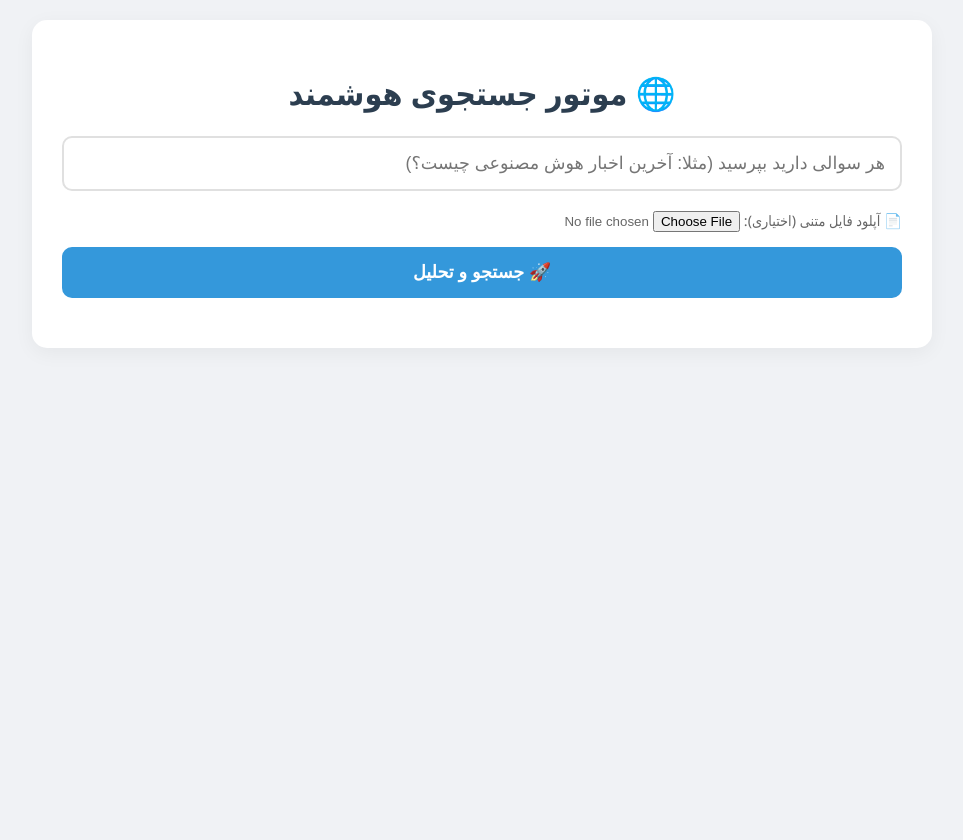
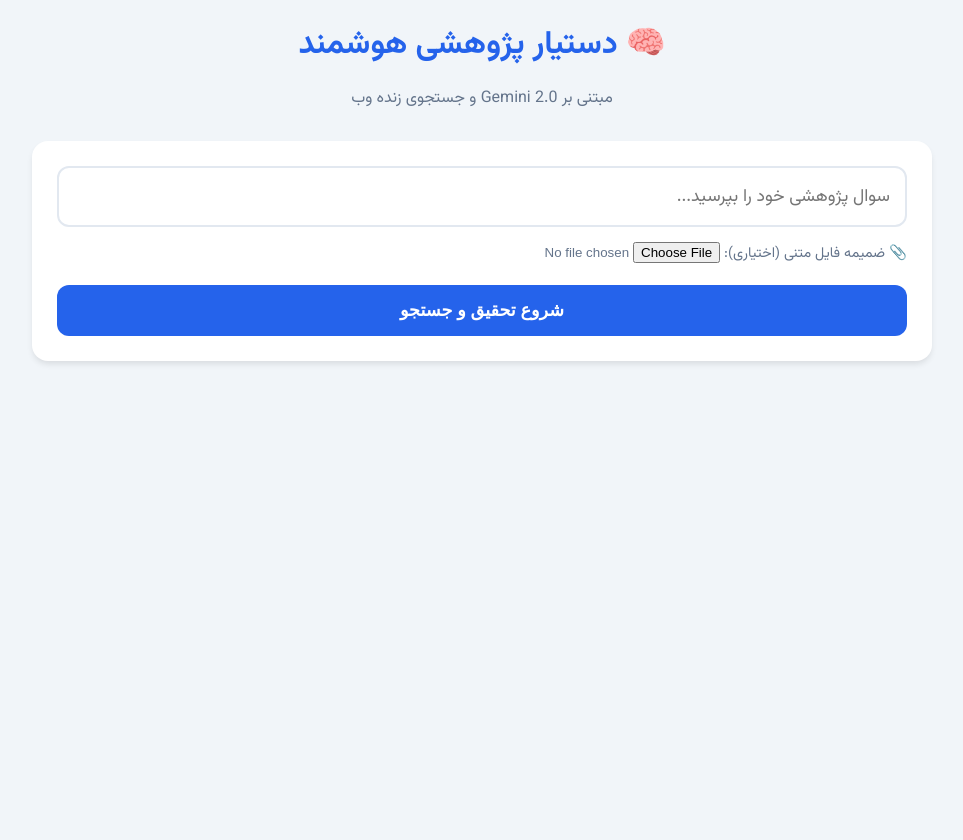
Before and after one commit to NovaGamerAHx/Perplexity, a Flask app: page / in a window 1280 px wide. Shown: the whole page, without its empty margins (158-1121 px from the left). Before the commit the page ends 348 px from the top, so only its background shows below. Run offline with Flask 3, Linux system fonts and the light colour scheme.

Commit message:
Update index.html

```diff
--- a/templates/index.html
+++ b/templates/index.html
@@ -3,84 +3,223 @@
 <head>
     <meta charset="UTF-8">
     <meta name="viewport" content="width=device-width, initial-scale=1.0">
-    <title>Perplex-Clone | موتور جستجوی هوشمند</title>
+    <title>Perplex-AI | دستیار هوشمند پژوهشی</title>
+    <link href="https://fonts.googleapis.com/css2?family=Vazirmatn:wght@300;400;700&display=swap" rel="stylesheet">
+    <script src="https://cdn.jsdelivr.net/npm/marked/marked.min.js"></script>
     <style>
-        body { font-family: 'Segoe UI', Tahoma, sans-serif; background: #f0f2f5; color: #333; max-width: 900px; margin: 0 auto; padding: 20px; }
-        .container { background: white; padding: 30px; border-radius: 15px; box-shadow: 0 5px 20px rgba(0,0,0,0.05); }
-        h1 { color: #2c3e50; text-align: center; }
+        :root {
+            --primary: #2563eb;
+            --bg: #f1f5f9;
+            --card-bg: #ffffff;
+            --text: #1e293b;
+            --border: #e2e8f0;
+        }
+        body {
+            font-family: 'Vazirmatn', sans-serif;
+            background-color: var(--bg);
+            color: var(--text);
+            margin: 0;
+            padding: 20px;
+            display: flex;
+            justify-content: center;
+            min-height: 100vh;
+        }
+        .container {
+            width: 100%;
+            max-width: 900px;
+        }
+        .header {
+            text-align: center;
+            margin-bottom: 30px;
+        }
+        .header h1 { color: var(--primary); margin: 0; }
 
-        .input-group { margin-bottom: 20px; }
-        input[type="text"] { width: 100%; padding: 15px; border: 2px solid #e0e0e0; border-radius: 10px; font-size: 1.1rem; box-sizing: border-box; }
-        input[type="file"] { margin-top: 10px; }
+        .search-box {
+            background: var(--card-bg);
+            padding: 25px;
+            border-radius: 16px;
+            box-shadow: 0 4px 6px -1px rgba(0, 0, 0, 0.1);
+            margin-bottom: 20px;
+        }
 
-        button { width: 100%; background: #3498db; color: white; border: none; padding: 15px; border-radius: 10px; font-size: 1.1rem; cursor: pointer; font-weight: bold; transition: 0.3s; margin-top: 15px; }
-        button:hover { background: #2980b9; }
-        button:disabled { background: #bdc3c7; }
+        input[type="text"] {
+            width: 100%;
+            padding: 15px;
+            border: 2px solid var(--border);
+            border-radius: 12px;
+            font-family: inherit;
+            font-size: 1.1rem;
+            box-sizing: border-box;
+            outline: none;
+            transition: 0.2s;
+        }
+        input[type="text"]:focus { border-color: var(--primary); }
 
-        #output-area { margin-top: 30px; display: none; }
+        .file-upload {
+            margin-top: 15px;
+            font-size: 0.9rem;
+            color: #64748b;
+        }
 
-        .steps-box { background: #f8f9fa; padding: 15px; border-radius: 10px; margin-bottom: 20px; border: 1px solid #e9ecef; font-size: 0.9rem; color: #555; }
-        .step-item { margin-bottom: 5px; display: flex; align-items: center; gap: 10px; }
+        button.main-btn {
+            width: 100%;
+            background: var(--primary);
+            color: white;
+            padding: 15px;
+            border: none;
+            border-radius: 12px;
+            font-size: 1.1rem;
+            font-weight: bold;
+            cursor: pointer;
+            margin-top: 20px;
+            transition: 0.2s;
+            display: flex;
+            justify-content: center;
+            align-items: center;
+            gap: 10px;
+        }
+        button.main-btn:hover { background: #1d4ed8; }
+        button.main-btn:disabled { background: #94a3b8; cursor: wait; }
 
-        .answer-box { line-height: 1.8; font-size: 1.05rem; color: #222; }
-        .sources-box { margin-top: 20px; padding-top: 10px; border-top: 1px solid #eee; font-size: 0.85rem; color: #666; }
-        .source-tag { display: inline-block; background: #eef2f5; padding: 5px 10px; border-radius: 15px; margin: 5px; text-decoration: none; color: #3498db; }
+        /* Tabs Styling */
+        .results-container { display: none; margin-top: 30px; }
 
-        /* Markdown styling simulation */
-        .answer-box h2 { font-size: 1.3rem; color: #333; }
-        .answer-box strong { color: #000; }
+        .tabs {
+            display: flex;
+            gap: 10px;
+            margin-bottom: 15px;
+            overflow-x: auto;
+            padding-bottom: 5px;
+        }
+        .tab-btn {
+            padding: 10px 20px;
+            background: #e2e8f0;
+            border: none;
+            border-radius: 20px;
+            cursor: pointer;
+            font-family: inherit;
+            font-weight: 500;
+            color: #475569;
+            transition: 0.3s;
+            white-space: nowrap;
+        }
+        .tab-btn.active {
+            background: var(--primary);
+            color: white;
+            box-shadow: 0 4px 10px rgba(37, 99, 235, 0.3);
+        }
+
+        .tab-content {
+            background: var(--card-bg);
+            padding: 25px;
+            border-radius: 16px;
+            box-shadow: 0 4px 6px -1px rgba(0, 0, 0, 0.05);
+            display: none;
+            animation: fadeIn 0.4s;
+        }
+        .tab-content.active { display: block; }
+
+        @keyframes fadeIn { from { opacity: 0; transform: translateY(5px); } to { opacity: 1; transform: translateY(0); } }
+
+        /* Content Styling */
+        .query-tag { background: #dbeafe; color: #1e40af; padding: 8px 15px; border-radius: 8px; display: block; margin-bottom: 10px; }
+        .source-card { border: 1px solid var(--border); padding: 15px; border-radius: 10px; margin-bottom: 10px; display: flex; justify-content: space-between; align-items: center; }
+        .source-card a { color: var(--primary); text-decoration: none; font-weight: bold; }
+        .chunk-card { background: #f8fafc; padding: 15px; border-radius: 8px; border-right: 4px solid var(--primary); margin-bottom: 15px; font-size: 0.95rem; line-height: 1.6; }
+        .answer-text { line-height: 1.8; font-size: 1.05rem; color: #334155; }
+        .answer-text h2 { font-size: 1.3rem; margin-top: 20px; }
+
+        .loader { width: 20px; height: 20px; border: 3px solid #fff; border-bottom-color: transparent; border-radius: 50%; display: inline-block; box-sizing: border-box; animation: rotation 1s linear infinite; display: none; }
+        @keyframes rotation { 0% { transform: rotate(0deg); } 100% { transform: rotate(360deg); } }
     </style>
-    <!-- کتابخانه برای نمایش زیبای مارک‌داون -->
-    <script src="https://cdn.jsdelivr.net/npm/marked/marked.min.js"></script>
 </head>
 <body>
 
 <div class="container">
-    <h1>🌐 موتور جستجوی هوشمند</h1>
+    <div class="header">
+        <h1>🧠 دستیار پژوهشی هوشمند</h1>
+        <p style="color: #64748b;">مبتنی بر Gemini 2.0 و جستجوی زنده وب</p>
+    </div>
 
-    <div class="input-group">
-        <input type="text" id="prompt" placeholder="هر سوالی دارید بپرسید (مثلا: آخرین اخبار هوش مصنوعی چیست؟)">
-        <div style="margin-top: 10px; font-size: 0.9rem; color: #666;">
-            <label>📄 آپلود فایل متنی (اختیاری): </label>
+    <div class="search-box">
+        <input type="text" id="prompt" placeholder="سوال پژوهشی خود را بپرسید...">
+        <div class="file-upload">
+            <label>📎 ضمیمه فایل متنی (اختیاری): </label>
             <input type="file" id="file" accept=".txt">
         </div>
-        <button id="submit-btn" onclick="runAgent()">🚀 جستجو و تحلیل</button>
+        <button class="main-btn" id="submit-btn" onclick="runAgent()">
+            <span class="loader" id="loader"></span>
+            <span>شروع تحقیق و جستجو</span>
+        </button>
     </div>
 
-    <div id="output-area">
-        <div class="steps-box" id="steps-container">
-            <strong>⚙️ مراحل انجام کار:</strong>
-            <div id="steps-list"></div>
+    <div class="results-container" id="results-area">
+        <div class="tabs">
+            <button class="tab-btn active" onclick="openTab('answer')">💡 پاسخ نهایی</button>
+            <button class="tab-btn" onclick="openTab('queries')">🔍 کوئری‌ها</button>
+            <button class="tab-btn" onclick="openTab('sources')">🌐 منابع یافت شده</button>
+            <button class="tab-btn" onclick="openTab('chunks')">🧩 داده‌های پردازش شده</button>
+            <button class="tab-btn" onclick="openTab('logs')">⚙️ لاگ سیستم</button>
         </div>
 
-        <h3>💡 پاسخ هوشمند:</h3>
-        <div class="answer-box" id="answer-content"></div>
+        <div id="answer" class="tab-content active">
+            <div class="answer-text" id="answer-content"></div>
+        </div>
 
-        <div class="sources-box">
-            <strong>🔗 منابع:</strong>
+        <div id="queries" class="tab-content">
+            <div id="queries-list"></div>
+        </div>
+
+        <div id="sources" class="tab-content">
             <div id="sources-list"></div>
+        </div>
+
+        <div id="chunks" class="tab-content">
+            <div id="chunks-list"></div>
+        </div>
+
+        <div id="logs" class="tab-content">
+            <div id="logs-list" style="font-family: monospace; color: #555;"></div>
         </div>
     </div>
 </div>
 
 <script>
+    function openTab(tabName) {
+        // Hide all tabs
+        document.querySelectorAll('.tab-content').forEach(t => t.classList.remove('active'));
+        document.querySelectorAll('.tab-btn').forEach(b => b.classList.remove('active'));
+
+        // Show selected
+        document.getElementById(tabName).classList.add('active');
+        // Find button that calls this function (simple matching)
+        event.target.classList.add('active');
+    }
+
+    // Fix for button active state logic above being simple
+    document.querySelectorAll('.tab-btn').forEach(btn => {
+        btn.addEventListener('click', function() {
+            document.querySelectorAll('.tab-btn').forEach(b => b.classList.remove('active'));
+            this.classList.add('active');
+        });
+    });
+
     async function runAgent() {
         const prompt = document.getElementById('prompt').value;
         const fileInput = document.getElementById('file');
         const btn = document.getElementById('submit-btn');
+        const loader = document.getElementById('loader');
 
         if (!prompt) return alert("لطفا سوال را وارد کنید");
 
+        // UI Loading
         btn.disabled = true;
-        btn.innerText = "در حال کاوش در وب...";
-        document.getElementById('output-area').style.display = 'none';
-        document.getElementById('steps-list').innerHTML = '';
+        loader.style.display = 'inline-block';
+        document.getElementById('results-area').style.display = 'none';
 
         const formData = new FormData();
         formData.append('prompt', prompt);
-        if (fileInput.files[0]) {
-            formData.append('file', fileInput.files[0]);
-        }
+        if (fileInput.files[0]) formData.append('file', fileInput.files[0]);
 
         try {
             const res = await fetch('/run_agent', { method: 'POST', body: formData });
@@ -89,25 +228,46 @@
             if (data.error) {
                 alert(data.error);
             } else {
-                // نمایش مراحل
-                const stepsDiv = document.getElementById('steps-list');
-                data.steps.forEach(step => {
-                    stepsDiv.innerHTML += `<div class="step-item">✓ ${step}</div>`;
+                // 1. Populate Answer
+                document.getElementById('answer-content').innerHTML = marked.parse(data.answer);
+
+                // 2. Populate Queries
+                const qList = document.getElementById('queries-list');
+                qList.innerHTML = '';
+                data.generated_queries.forEach(q => {
+                    qList.innerHTML += `<span class="query-tag">🔎 ${q}</span>`;
                 });
 
-                // نمایش پاسخ (رندر مارک‌داون)
-                document.getElementById('answer-content').innerHTML = marked.parse(data.answer);
-
-                // نمایش منابع
-                const sourcesDiv = document.getElementById('sources-list');
-                sourcesDiv.innerHTML = '';
-                if (data.sources.length === 0) sourcesDiv.innerHTML = '<span>منبع خاصی یافت نشد.</span>';
-                data.sources.forEach(src => {
-                    let link = src.startsWith('http') ? `<a href="${src}" target="_blank" class="source-tag">${src}</a>` : `<span class="source-tag">${src}</span>`;
-                    sourcesDiv.innerHTML += link;
+                // 3. Populate Sources
+                const sList = document.getElementById('sources-list');
+                sList.innerHTML = '';
+                data.all_sources.forEach(src => {
+                    sList.innerHTML += `
+                        <div class="source-card">
+                            <span>${src.type === 'file' ? '📄' : '🌐'} ${src.title}</span>
+                            ${src.url !== '#' ? `<a href="${src.url}" target="_blank">مشاهده لینک</a>` : ''}
+                        </div>`;
                 });
 
-                document.getElementById('output-area').style.display = 'block';
+                // 4. Populate Chunks
+                const cList = document.getElementById('chunks-list');
+                cList.innerHTML = '';
+                data.retrieved_chunks.forEach(ch => {
+                    const srcName = ch.title || ch.source || 'Unknown';
+                    cList.innerHTML += `
+                        <div class="chunk-card">
+                            <small style="color:#64748b; display:block; margin-bottom:5px;">منبع: ${srcName}</small>
+                            ${ch.text}
+                        </div>`;
+                });
+
+                // 5. Populate Logs
+                const lList = document.getElementById('logs-list');
+                lList.innerHTML = '';
+                data.logs.forEach(l => lList.innerHTML += `<div>> ${l}</div>`);
+
+                // Show Results
+                document.getElementById('results-area').style.display = 'block';
             }
 
         } catch (e) {
@@ -115,7 +275,7 @@
             alert("خطا در ارتباط با سرور");
         } finally {
             btn.disabled = false;
-            btn.innerText = "🚀 جستجو و تحلیل";
+            loader.style.display = 'none';
         }
     }
 </script>
```
